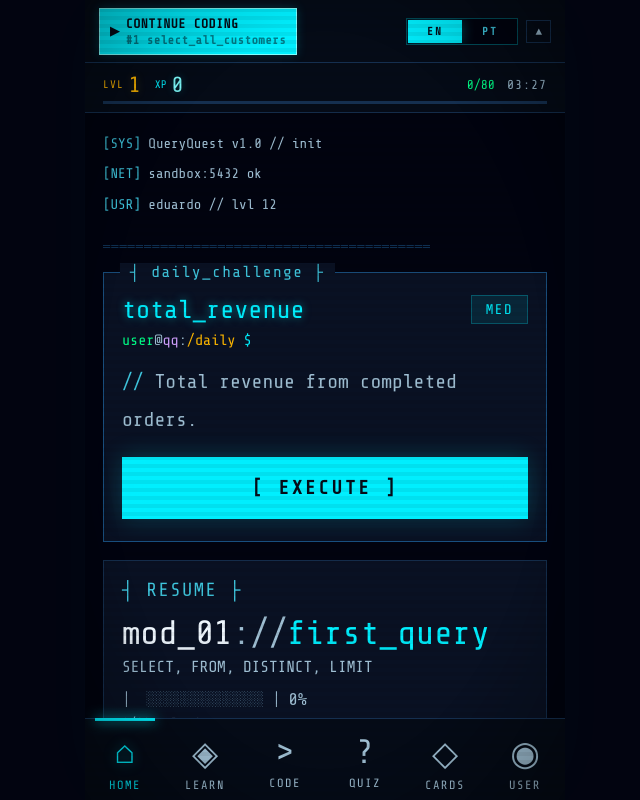
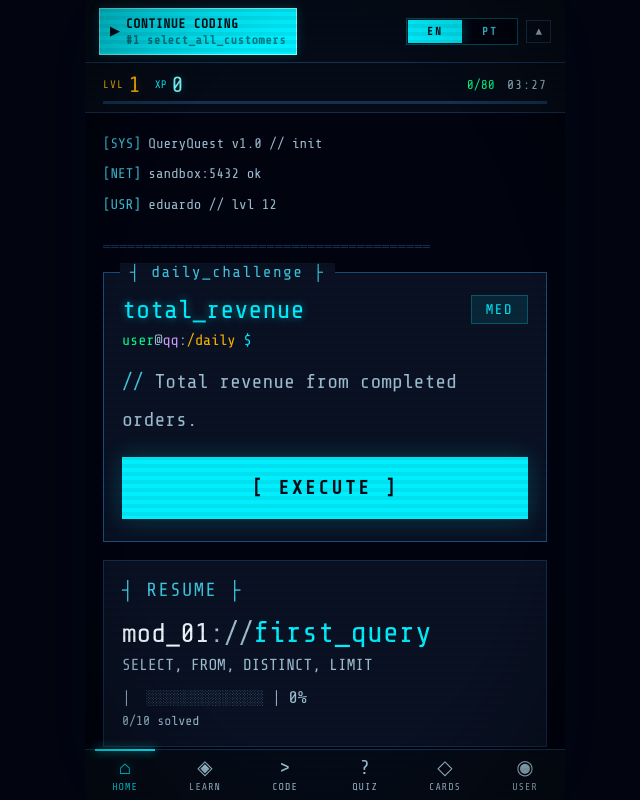
Before and after one commit to eduardocornelsen/punksql, a Next.js app: page / in a window 1280 px wide. Both pictures are taken after a click on the button "SKIP >". Shown: the whole page, without its empty margins (315-955 px from the left). Built offline with nearby package versions, Linux system fonts and the light colour scheme.

Commit message:
feat: Add Vercel Analytics, include a deployment plan document, and refine UI component styling for compactness.

```diff
--- a/package.json
+++ b/package.json
@@ -9,6 +9,7 @@
     "lint": "next lint"
   },
   "dependencies": {
+    "@vercel/analytics": "^2.0.1",
     "next": "^16.2.1",
     "react": "^19.2.4",
     "react-dom": "^19.2.4",
--- a/src/app/layout.js
+++ b/src/app/layout.js
@@ -1,3 +1,5 @@
+import { Analytics } from "@vercel/analytics/next";
+
 export const metadata = {
   title: "QueryQuest — Learn SQL Like a Game",
   description: "80 SQL challenges with real in-browser execution. Cyberpunk CLI aesthetic. From SELECT to CTEs. Free, no signup required.",
@@ -33,6 +35,7 @@ export default function RootLayout({ children }) {
       </head>
       <body style={{ margin: 0, padding: 0, background: "#020410", overflow: "hidden" }}>
         {children}
+        <Analytics />
       </body>
     </html>
   );
--- a/src/components/QueryQuest.jsx
+++ b/src/components/QueryQuest.jsx
@@ -401,18 +401,18 @@ function TabBar({ active, onTabChange }) {
     { id: "profile", label: t("tab_user"), icon: "◉" },
   ];
   return (
-    <div style={{ display: "flex", borderTop: `1px solid ${C.border}`, background: C.black, position: "sticky", bottom: 0, zIndex: 100, padding: "0 0 env(safe-area-inset-bottom, 14px)" }}>
+    <div style={{ display: "flex", borderTop: `1px solid ${C.border}`, background: C.black, position: "sticky", bottom: 0, zIndex: 100, paddingBottom: "env(safe-area-inset-bottom, 0px)", minHeight: 0 }}>
       {tabs.map(tab => {
         const on = active === tab.id;
         return (
           <button key={tab.id} onClick={() => onTabChange(tab.id)} style={{
             flex: 1, background: "none", border: "none", cursor: "pointer",
-            padding: "14px 0 8px", display: "flex", flexDirection: "column", alignItems: "center", gap: 5,
-            position: "relative", minHeight: 62,
+            padding: "8px 0 6px", display: "flex", flexDirection: "column", alignItems: "center", gap: 3,
+            position: "relative", minHeight: 50, minWidth: 0,
           }}>
-            {on && <div style={{ position: "absolute", top: -1, left: "12%", right: "12%", height: 3, background: C.cyan, boxShadow: `0 0 12px ${C.cyan}` }} />}
-            <span style={{ fontFamily: F.mono, fontSize: 34, color: on ? C.cyan : C.dim, textShadow: on ? `0 0 12px ${C.cyan}80` : "none", transition: "all 0.2s" }}>{tab.icon}</span>
-            <span style={{ fontFamily: F.mono, fontSize: 12, letterSpacing: 1.5, color: on ? C.cyan : C.dim }}>{tab.label}</span>
+            {on && <div style={{ position: "absolute", top: -1, left: "12%", right: "12%", height: 2, background: C.cyan, boxShadow: `0 0 8px ${C.cyan}` }} />}
+            <span style={{ fontFamily: F.mono, fontSize: 20, color: on ? C.cyan : C.dim, textShadow: on ? `0 0 10px ${C.cyan}80` : "none", transition: "all 0.2s", lineHeight: 1 }}>{tab.icon}</span>
+            <span style={{ fontFamily: F.mono, fontSize: 10, letterSpacing: 1, color: on ? C.cyan : C.dim, overflow: "hidden", textOverflow: "ellipsis", whiteSpace: "nowrap", maxWidth: "100%", padding: "0 2px" }}>{tab.label}</span>
           </button>
         );
       })}
@@ -514,8 +514,8 @@ function HomeScreen({ onNavigate, solved = new Set(), xp = 0 }) {
         return (
           <button onClick={() => onNavigate("lesson", activeMod.id)} style={{ background: C.panel, border: `1px solid ${C.border}`, cursor: "pointer", textAlign: "left", width: "100%", padding: "18px" }}>
             <div style={{ fontFamily: F.mono, fontSize: 19, color: C.cyanDim, letterSpacing: 1.5, marginBottom: 12 }}>┤ {t("resume")} ├</div>
-            <div style={{ fontFamily: F.mono, fontSize: 34, color: C.white, marginBottom: 6 }}>
-              mod_{String(activeMod.id).padStart(2, "0")}<span style={{ color: C.dim }}>://</span><span style={{ color: C.cyan }}>{activeMod.n}</span>
+            <div style={{ fontFamily: F.mono, color: C.white, marginBottom: 6, lineHeight: 1.2 }}>
+              <span style={{ fontSize: 27 }}>mod_{String(activeMod.id).padStart(2, "0")}<span style={{ color: C.dim }}>://</span></span><span style={{ fontSize: 30, color: C.cyan }}>{activeMod.n}</span>
             </div>
             <div style={{ fontFamily: F.mono, fontSize: 16, color: C.dim, marginBottom: 14 }}>{activeMod.tp}</div>
             <ProgressBar progress={prog} />
@@ -1247,23 +1247,23 @@ function ChallengeScreen({ onBack, challengeId = 1, onNext, onXP, isDaily = fals
               );
             })()}
             {/* ── Utility keys ── */}
-            <div style={{ padding: "5px 10px", background: C.panel, borderTop: `1px solid ${C.border}`, display: "flex", gap: 5, overflowX: "auto", flexShrink: 0 }}>
-              <button onClick={backspace} style={{ background: C.redGhost, border: `1px solid ${C.red}40`, cursor: "pointer", padding: "6px 14px", fontFamily: F.mono, fontSize: 16, color: C.red, minHeight: 36, fontWeight: 700 }}>⌫</button>
-              <button onClick={() => insert("\n")} style={{ background: C.cyanGhost, border: `1px solid ${C.cyan}40`, cursor: "pointer", padding: "6px 14px", fontFamily: F.mono, fontSize: 16, color: C.cyan, minHeight: 36, fontWeight: 700 }}>↵ ENTER</button>
-              <button onClick={() => insert("  ")} style={{ background: "none", border: `1px solid ${C.border}`, cursor: "pointer", padding: "6px 10px", fontFamily: F.mono, fontSize: 13, color: C.dim, minHeight: 36 }}>TAB</button>
-              <button onClick={() => insert(" ")} style={{ background: "none", border: `1px solid ${C.border}`, cursor: "pointer", padding: "6px 14px", fontFamily: F.mono, fontSize: 13, color: C.dim, minHeight: 36 }}>SPC</button>
+            <div style={{ padding: "3px 8px", background: C.panel, borderTop: `1px solid ${C.border}`, display: "flex", gap: 4, overflowX: "auto", flexShrink: 0 }}>
+              <button onClick={backspace} style={{ background: C.redGhost, border: `1px solid ${C.red}40`, cursor: "pointer", padding: "4px 12px", fontFamily: F.mono, fontSize: 15, color: C.red, minHeight: 32, fontWeight: 700 }}>⌫</button>
+              <button onClick={() => insert("\n")} style={{ background: C.cyanGhost, border: `1px solid ${C.cyan}40`, cursor: "pointer", padding: "4px 10px", fontFamily: F.mono, fontSize: 14, color: C.cyan, minHeight: 32, fontWeight: 700 }}>↵</button>
+              <button onClick={() => insert("  ")} style={{ background: "none", border: `1px solid ${C.border}`, cursor: "pointer", padding: "4px 8px", fontFamily: F.mono, fontSize: 12, color: C.dim, minHeight: 32 }}>TAB</button>
+              <button onClick={() => insert(" ")} style={{ background: "none", border: `1px solid ${C.border}`, cursor: "pointer", padding: "4px 10px", fontFamily: F.mono, fontSize: 12, color: C.dim, minHeight: 32 }}>SPC</button>
               {["*",",","(",")","'","=",">","<",";","."].map(ch2 => (
-                <button key={ch2} onClick={() => insert(ch2)} style={{ background: "none", border: `1px solid ${C.border}`, cursor: "pointer", padding: "6px 8px", fontFamily: F.mono, fontSize: 15, color: C.white, minHeight: 36 }}>{ch2}</button>
+                <button key={ch2} onClick={() => insert(ch2)} style={{ background: "none", border: `1px solid ${C.border}`, cursor: "pointer", padding: "4px 7px", fontFamily: F.mono, fontSize: 14, color: C.white, minHeight: 32 }}>{ch2}</button>
               ))}
             </div>
           </>
         )}
         {/* ── RUN button — shown when no result. When keyboard open, only show RUN (hide toolbars above) ── */}
         {!result && (
-          <div onTouchStart={e => e.stopPropagation()} onTouchEnd={e => e.stopPropagation()} onClick={e => e.stopPropagation()} style={{ padding: "4px 14px 6px", background: C.black, display: "flex", gap: 8, flexShrink: 0 }}>
-            <button onTouchStart={e => e.stopPropagation()} onTouchEnd={e => e.stopPropagation()} onClick={(e) => { e.stopPropagation(); toggleKeyboard(); }} style={{ padding: "10px 0", cursor: "pointer", fontFamily: F.mono, fontSize: 13, letterSpacing: 1, color: editing ? C.amber : C.dim, background: editing ? C.amberGhost : "none", border: `1px solid ${editing ? C.amber : C.border}`, minHeight: 42, width: 56, flexShrink: 0 }}>{editing ? "⌨ ✕" : "⌨"}</button>
-            <button onClick={resetSQL} style={{ padding: "10px 0", cursor: "pointer", fontFamily: F.mono, fontSize: 12, letterSpacing: 1, color: C.dim, background: "none", border: `1px solid ${C.border}`, minHeight: 42, width: 48, flexShrink: 0 }}>↺</button>
-            <button onClick={handleRun} disabled={!dbReady} style={{ flex: 1, padding: "10px 0", cursor: dbReady ? "pointer" : "not-allowed", fontFamily: F.mono, fontSize: 15, letterSpacing: 2, fontWeight: 700, color: C.black, background: C.green, border: `1px solid ${C.green}`, boxShadow: `0 0 16px ${C.green}35`, minHeight: 42, opacity: dbReady ? 1 : 0.4 }}>▶ RUN</button>
+          <div onTouchStart={e => e.stopPropagation()} onTouchEnd={e => e.stopPropagation()} onClick={e => e.stopPropagation()} style={{ padding: "3px 10px 4px", background: C.black, display: "flex", gap: 6, flexShrink: 0 }}>
+            <button onTouchStart={e => e.stopPropagation()} onTouchEnd={e => e.stopPropagation()} onClick={(e) => { e.stopPropagation(); toggleKeyboard(); }} style={{ padding: "8px 0", cursor: "pointer", fontFamily: F.mono, fontSize: 12, letterSpacing: 1, color: editing ? C.amber : C.dim, background: editing ? C.amberGhost : "none", border: `1px solid ${editing ? C.amber : C.border}`, minHeight: 38, width: 48, flexShrink: 0 }}>{editing ? "⌨✕" : "⌨"}</button>
+            <button onClick={resetSQL} style={{ padding: "8px 0", cursor: "pointer", fontFamily: F.mono, fontSize: 12, letterSpacing: 1, color: C.dim, background: "none", border: `1px solid ${C.border}`, minHeight: 38, width: 40, flexShrink: 0 }}>↺</button>
+            <button onClick={handleRun} disabled={!dbReady} style={{ flex: 1, padding: "8px 0", cursor: dbReady ? "pointer" : "not-allowed", fontFamily: F.mono, fontSize: 14, letterSpacing: 2, fontWeight: 700, color: C.black, background: C.green, border: `1px solid ${C.green}`, boxShadow: `0 0 12px ${C.green}30`, minHeight: 38, opacity: dbReady ? 1 : 0.4 }}>▶ RUN</button>
           </div>
         )}
       </div>
```
Also changed, not shown: 1 other file (tests, documents, lock files or other folders).
